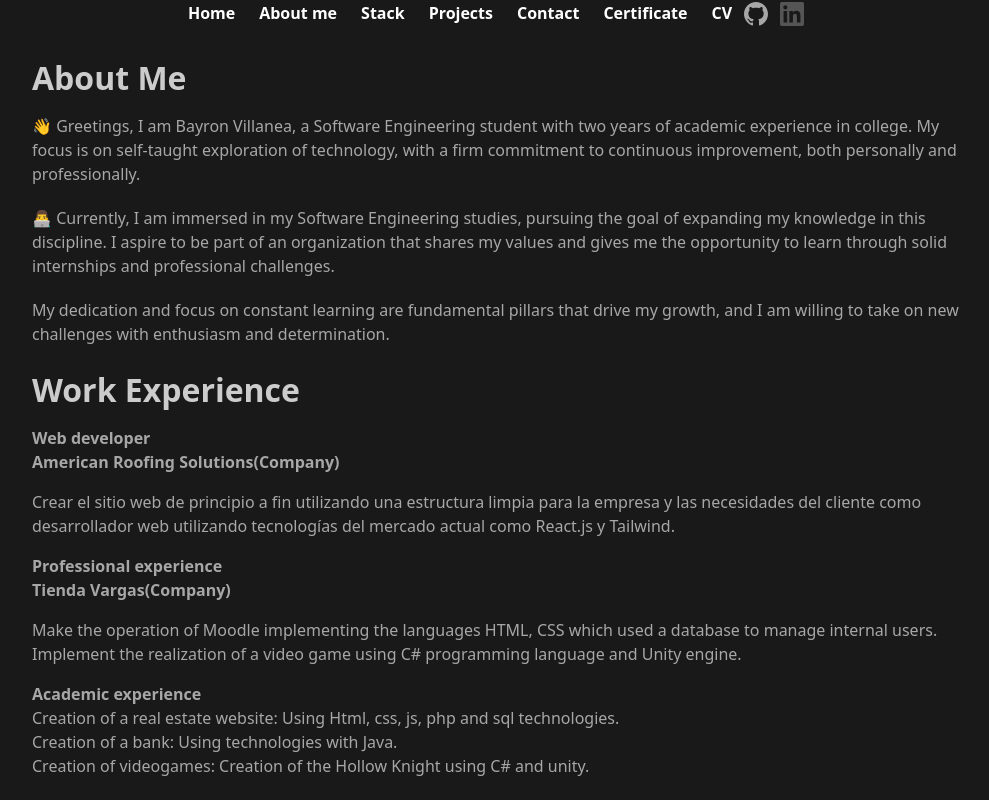
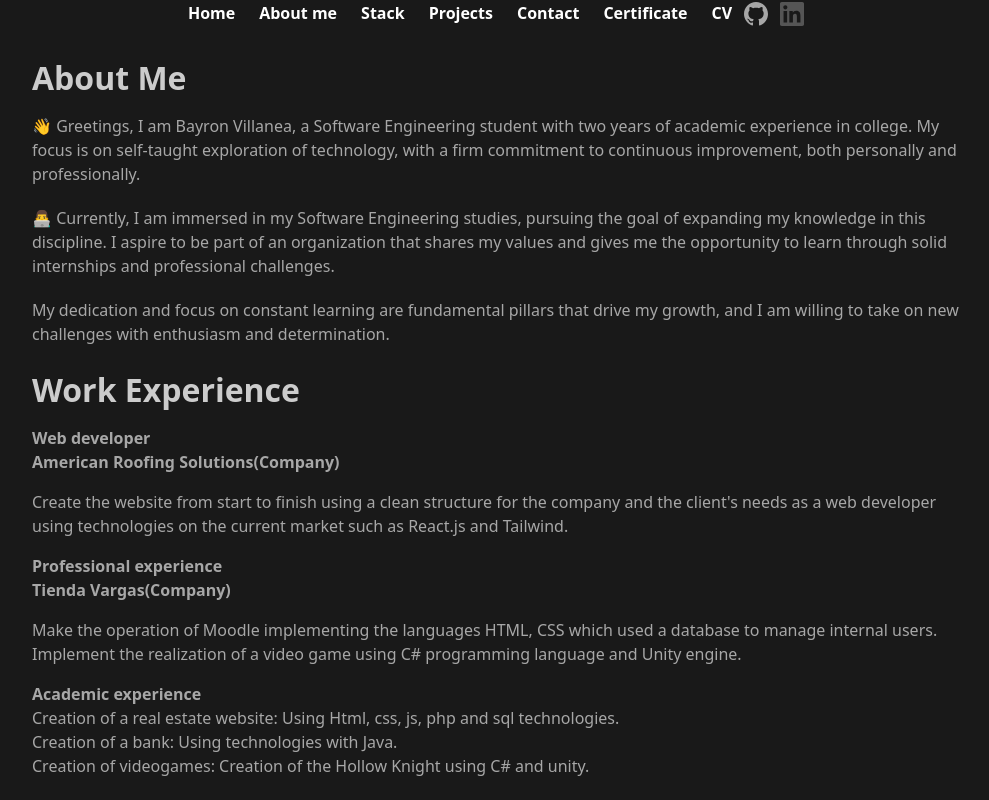
Before and after one commit to Bayronvillanea/Portfolio, a React (Vite) app: page /aboutme in a window 1280 px wide. Shown: the top 800 px of the page, without its empty margins (144-1133 px from the left). Built offline with nearby package versions, Linux system fonts and the light colour scheme.

Commit message:
build expirince

```diff
--- a/src/compontes/AboutMe.jsx
+++ b/src/compontes/AboutMe.jsx
@@ -32,7 +32,7 @@ export default function AboutMe() {
           <p className="text-l font-bold  text-enlace">Web developer</p>
           <p className="text-l font-bold mb-4 text-enlace">American Roofing Solutions(Company)</p>
           <p className="text-enlace mb-4">
-           Crear el sitio web de principio a fin utilizando una estructura limpia para la empresa y las necesidades del cliente como desarrollador web utilizando tecnologías del mercado actual como React.js y Tailwind.
+          Create the website from start to finish using a clean structure for the company and the client's needs as a web developer using technologies on the current market such as React.js and Tailwind.
           </p>
 
 
```
Also changed, not shown: 2 other files (tests, documents, lock files or other folders).
